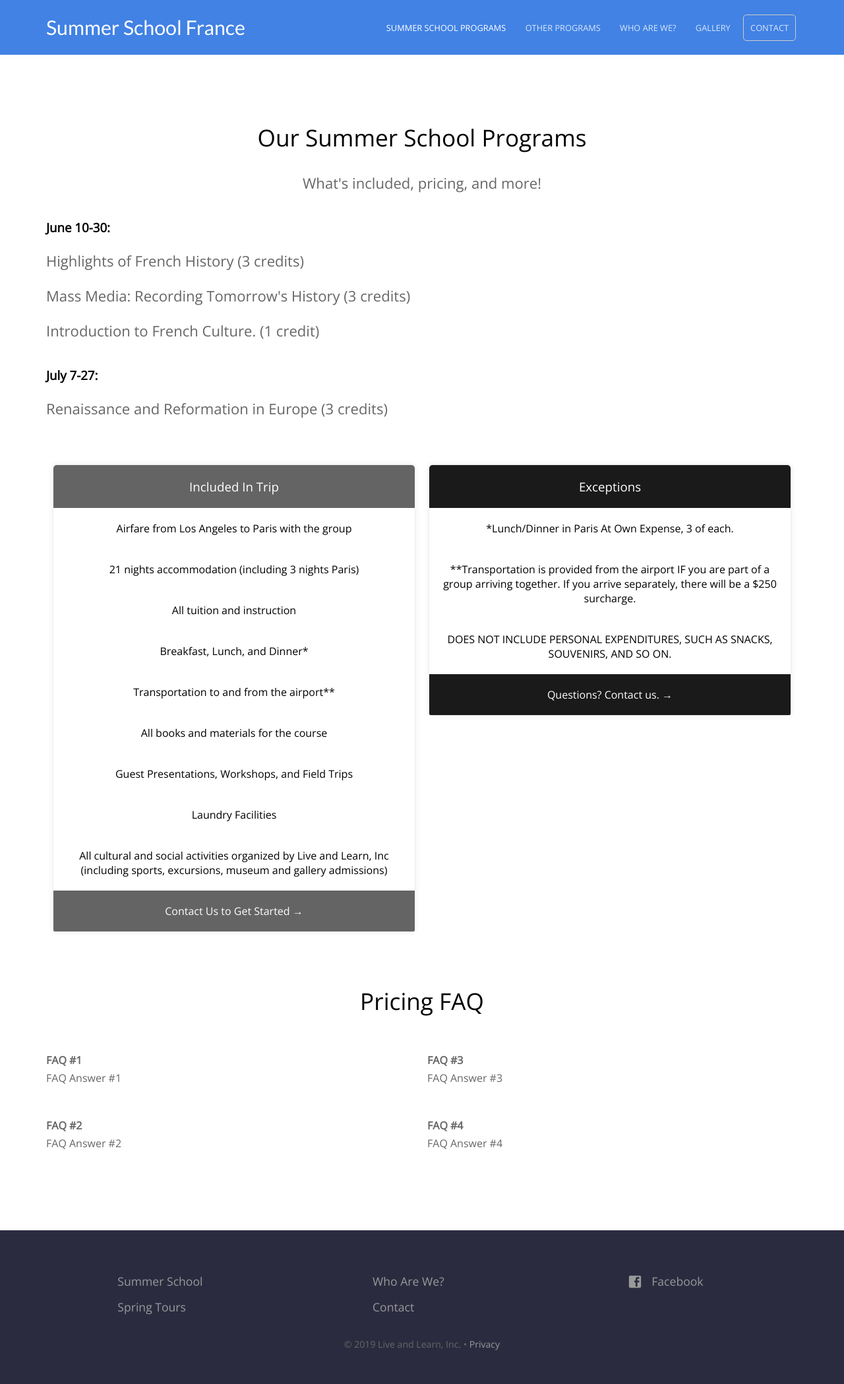
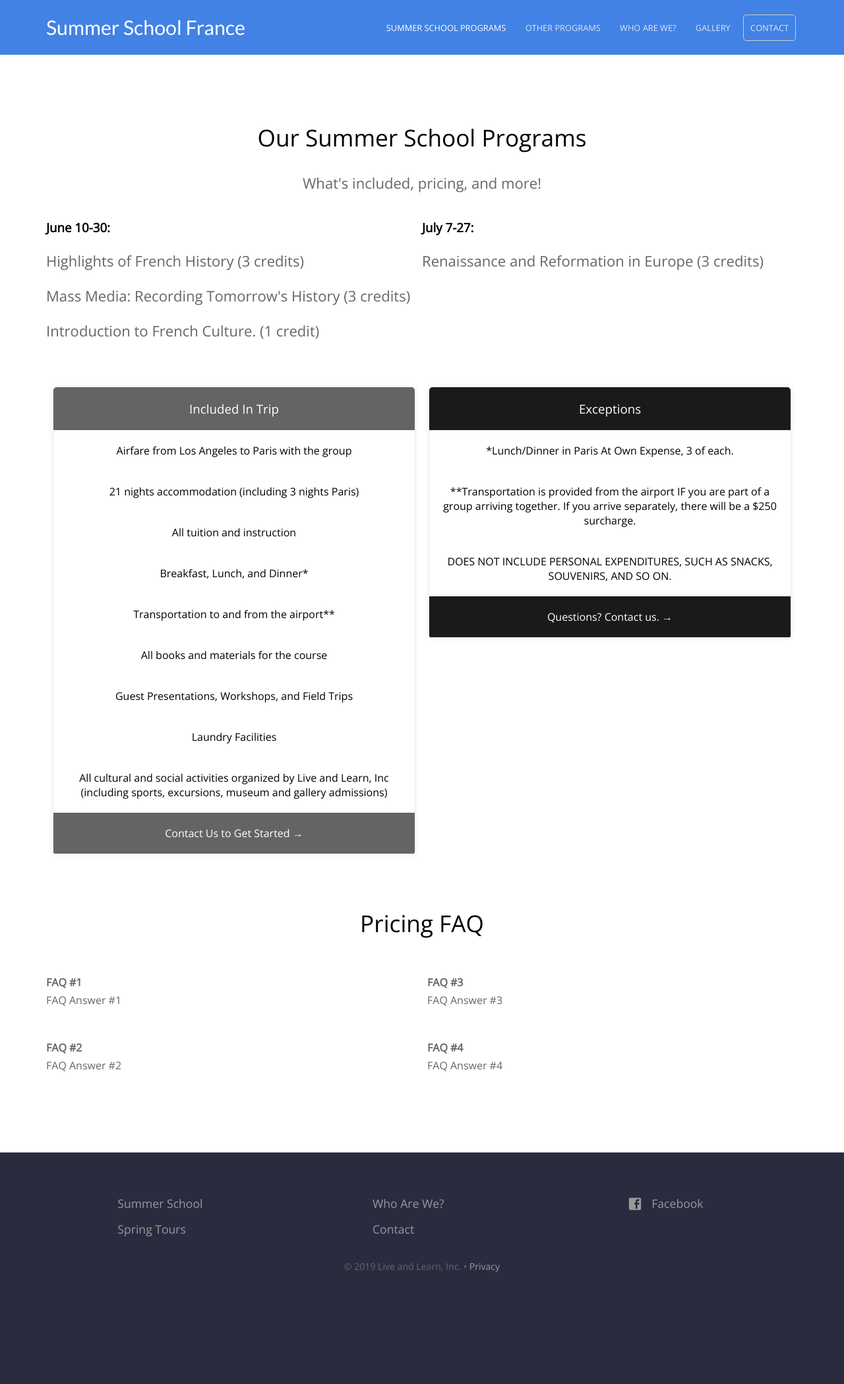
Before and after one commit to baritchie/project1, a Jekyll site: the page built from summerschoolprograms.html, in a window 1280 px wide. Shown: the whole page at 66% size. Built offline with Jekyll 4.4.1, drawn with Linux system fonts in a browser that asks for light colours; after the commit the page ends 1980 px from its top, so only the background shows below that.

Commit message:
Updated '_sass/pricing.scss' via CloudCannon

```diff
--- a/_sass/pricing.scss
+++ b/_sass/pricing.scss
@@ -50,18 +50,15 @@
 }
 
 .courses {
-        @extend %flexbox;
-        @include flex-flow(column wrap);
-        @media #{desktop} {
-            -webkit-flex: 1;
-            flex: 1;
-        }
-        h3 {
-            align-items: flex-start;
-        }
-        p {
-            align-items: center;
-        }
+	@extend %flexbox;
+	@include flex-flow(wrap);
+	@include align-items(flex-start);
+	div {
+	    @media #{$desktop} {
+	        -webkit-flex: 1;
+	        flex: 1;
+	    }
+	}
 }
 
 .faq {
```
